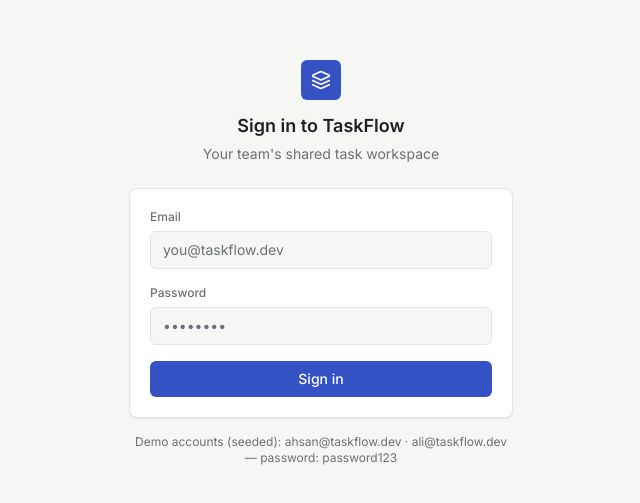
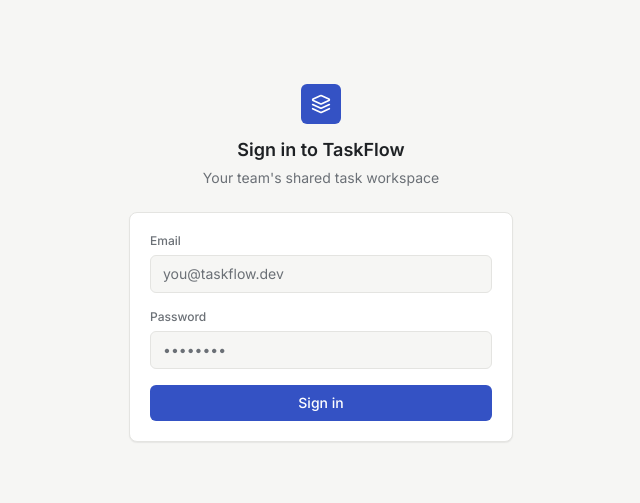
Before and after one commit to aleehassan-5/taskflow-frontend, a React (Vite) app: page / in a window 1280 px wide. Shown: the part 137-640 px from the top of the page, without its empty margins (319-959 px from the left). Built offline with nearby package versions, Linux system fonts and the light colour scheme; no server answers; the HTML template or start-up script is replaced by a standard one.

Commit message:
Remove stale demo account credentials from login page

```diff
--- a/src/pages/Login.tsx
+++ b/src/pages/Login.tsx
@@ -68,10 +68,6 @@ export function Login() {
             {submitting ? "Signing in..." : "Sign in"}
           </button>
         </form>
-
-        <p className="mt-4 text-center text-xs text-textMuted">
-          Demo accounts (seeded): ahsan@taskflow.dev · ali@taskflow.dev — password: password123
-        </p>
       </div>
     </div>
   );
```
